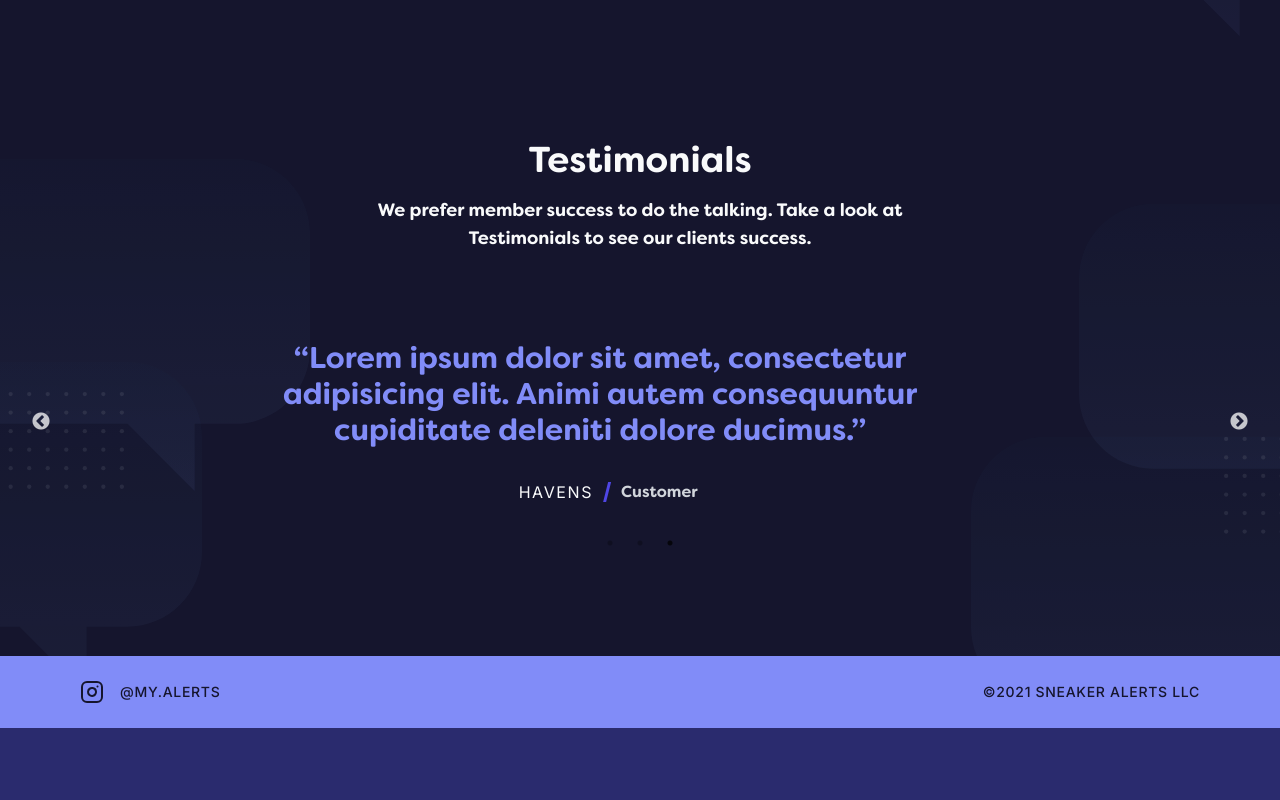
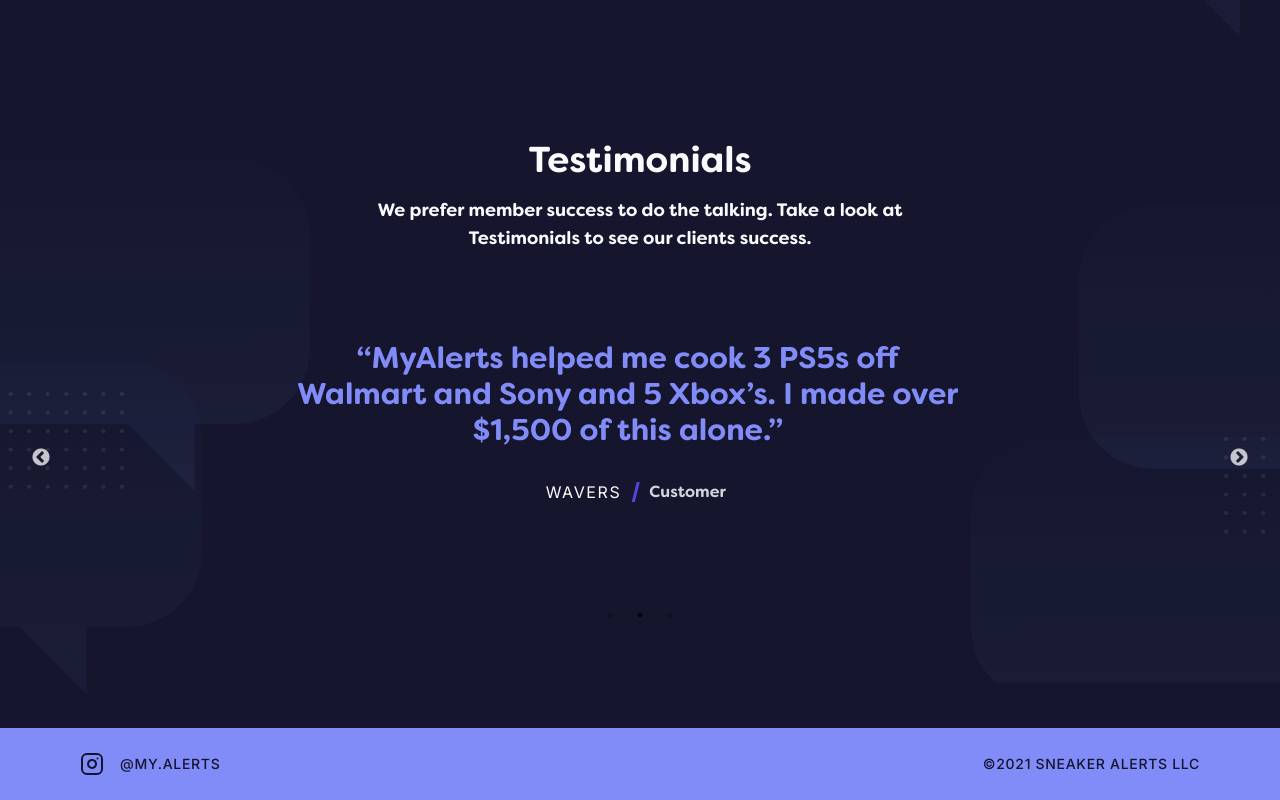
Before and after one commit to Havenstd06/MyAlerts, a React (Create React App) app: page / in a window 1280 px wide. Shown: the part 3271-4071 px from the top of the page. Before the commit the page ends 3999 px from the top, so only its background shows below. Built offline with nearby package versions, Linux system fonts and the light colour scheme.

Commit message:
testimonial text

```diff
--- a/src/partials/Testimonial.js
+++ b/src/partials/Testimonial.js
@@ -12,8 +12,8 @@
         dots: true,
         infinite: true,
         autoplay: true,
-        speed: 1300,
-        autoplaySpeed: 3000,
+        speed: 3000,
+        autoplaySpeed: 6000,
         slidesToShow: 1,
         slidesToScroll: 1,
         cssEase: "ease-in-out",
@@ -48,20 +48,18 @@
                             className="text-center py-6 text-gray-100"
                         >
                             <TestimonialItem
-                                text="Who knew I could make hundreds in profit each week off of a simple text message?"
-                                author="Eric B"
+                                text="MyAlerts helped me cook 3 PS5s off Walmart and Sony and 5 Xbox’s. I made over $1,500 of this alone."
+                                author="Wavers"
                             />
 
                             <TestimonialItem
-                                text="Lorem ipsum dolor sit amet, consectetur adipisicing elit.
-                                Animi autem consequuntur cupiditate deleniti dolore ducimus."
-                                author="Havens"
+                                text="I joined for the Shock Drops, but have continued to stay for everything else. Can’t imagine reselling without MyAlerts!"
+                                author="303Hype"
                             />
 
                             <TestimonialItem
-                                text="Lorem ipsum dolor sit amet, consectetur adipisicing elit.
-                                Animi autem consequuntur cupiditate deleniti dolore ducimus."
-                                author="RU"
+                                text="I always wanted to get into reselling but I never when to buy products when they are sold out all the time. MyAlerts Texts really helped me to stay updated with releases and now I never miss anymore drops."
+                                author="Hoody"
                             />
 
                         </Slider>
```
